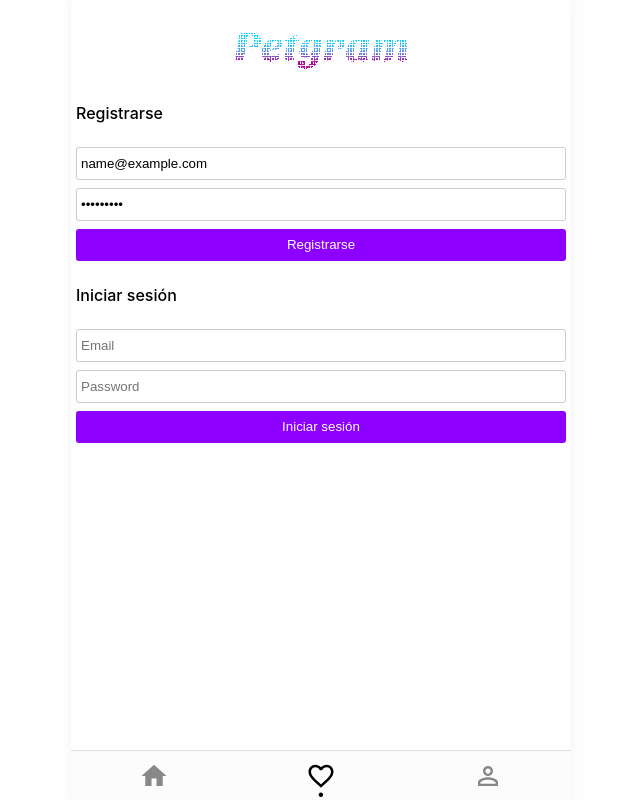
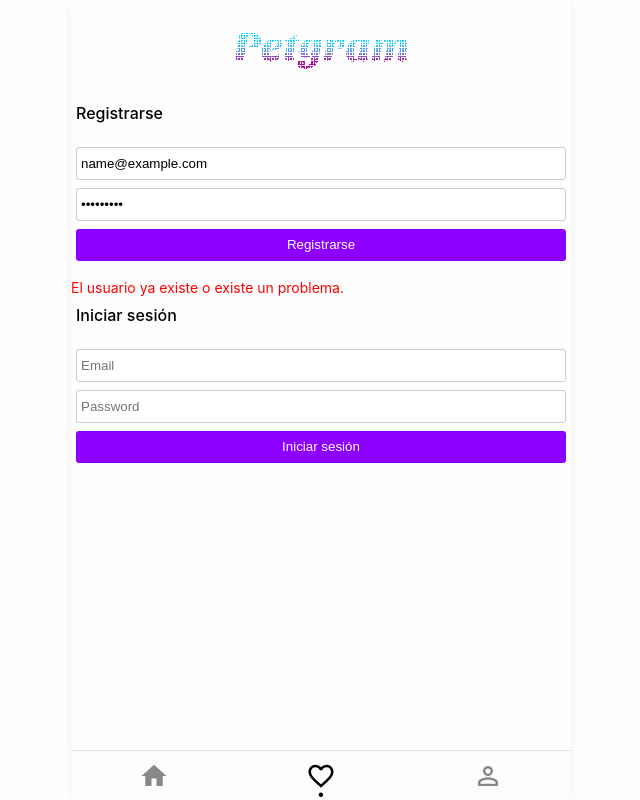
Before and after one commit to Xfirepc/ReactAvanzado, a React app: page /favs in a window 1280 px wide. Both pictures are taken after typing "name@example.com", "Sample123" into the empty fields and a click on the button "Registrarse". Shown: the whole page, without its empty margins (319-959 px from the left). Built offline with nearby package versions, Linux system fonts and the light colour scheme; no server answers.

Commit message:
handle errors register form

```diff
--- a/src/Components/Spinner/index.js
+++ b/src/Components/Spinner/index.js
@@ -23,3 +23,17 @@ export const Spinner = styled.div`
   width:40px;
   z-index: 10;
 `
+
+export const MiniSpinner = styled.div`
+  ${rotate()}
+  float: right;
+  border:2px solid #fff;
+  border-right: 2px solid transparent;
+  border-radius: 50%;
+  height: 20px;
+  width:20px;
+  z-index: 10;
+  position: absolute;
+  right: 10px;
+  margin-top: -15px;
+`
--- a/src/Components/UserForm/index.js
+++ b/src/Components/UserForm/index.js
@@ -1,8 +1,8 @@
 import React from 'react'
 import { useInputValue } from '../../Hooks/useInputValue'
-import { Form, Input, Button, Title } from './styles'
-
-export const UserForm = ({ onSubmit, title = '' }) => {
+import { Error, Form, Input, Button, Title } from './styles'
+import { MiniSpinner } from '../Spinner'
+export const UserForm = ({ disabled, error, onSubmit, title = '' }) => {
   const email = useInputValue('')
   const password = useInputValue('')
 
@@ -14,10 +14,11 @@ export const UserForm = ({ onSubmit, title = '' }) => {
     <>
       <Title>{title}</Title>
       <Form onSubmit={handleSubmit}>
-        <Input placeholder='Email' {...email} />
-        <Input placeholder='Password' type='password' {...password} />
-        <Button>{title}</Button>
+        <Input disabled={disabled} placeholder='Email' {...email} />
+        <Input disabled={disabled} placeholder='Password' type='password' {...password} />
+        <Button>{title} { disabled ? <MiniSpinner /> : null }</Button>
       </Form>
+      {error && <Error>{error}</Error>}
     </>
 
   )
--- a/src/Components/UserForm/styles.js
+++ b/src/Components/UserForm/styles.js
@@ -11,6 +11,9 @@ export const Input = styled.input`
   padding: 8px 4px;
   display: block;
   width: 100%;
+  &[disabled]{
+    opacity: .3;
+  }
 `
 
 export const Button = styled.button`
@@ -21,6 +24,9 @@ export const Button = styled.button`
   display: block;
   width: 100%;
   text-align: center;
+  &[disabled]{
+    opacity: .3;
+  }
 `
 
 export const Title = styled.h2`
@@ -28,3 +34,7 @@ export const Title = styled.h2`
   font-weight: 500;
   padding: 8px 5px;
 `
+export const Error = styled.span`
+  font-size: 14px;
+  color: red;
+`
--- a/src/Pages/NotRegisterUser.js
+++ b/src/Pages/NotRegisterUser.js
@@ -10,13 +10,14 @@ export const NotRegisterUser = () => (
         return <>
           <RegisterMutation>
             {
-              (register) => {
+              (register, { data, loading, error }) => {
                 const onSubmit = ({ email, password }) => {
                   const input = { email, password }
                   const variables = { input }
                   register({ variables }).then(activateAuth)
                 }
-                return <UserForm onSubmit={onSubmit} title={'Registrarse'} />
+                const errorMsg = error && 'El usuario ya existe o existe un problema.'
+                return <UserForm onSubmit={onSubmit} title={'Registrarse'} error={errorMsg} disabled={loading} />
               }
             }
           </RegisterMutation>
```
